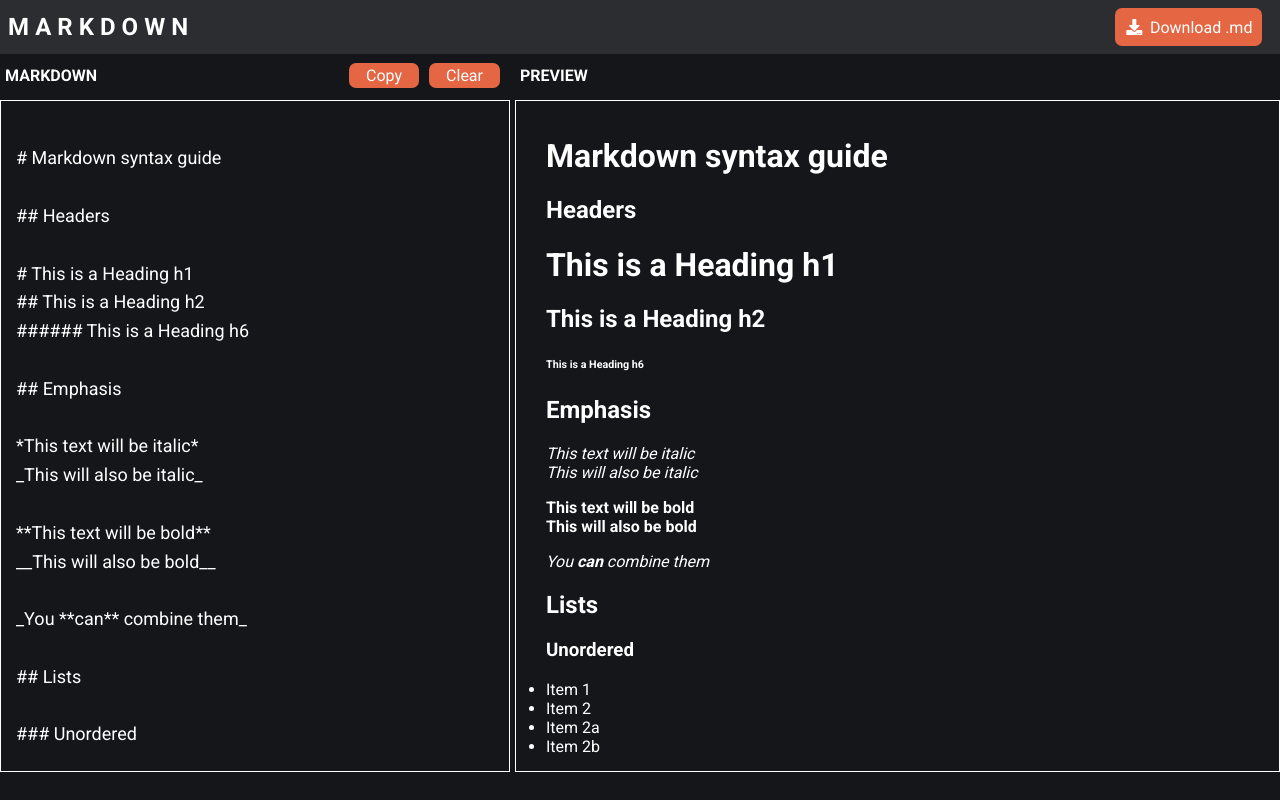
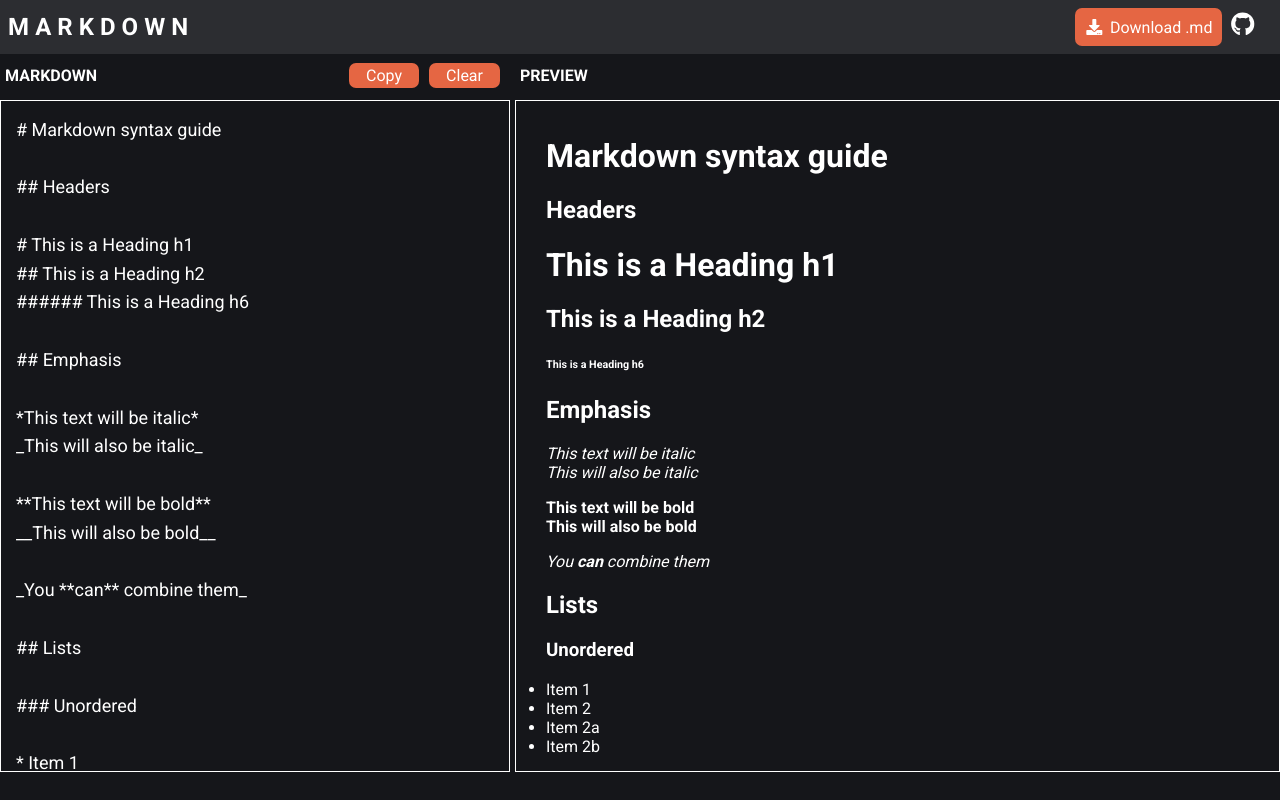
Before and after one commit to abishek0057/markdown-editor, a React (Vite) app: page / in a window 1280 px wide. Built offline with nearby package versions, Linux system fonts and the light colour scheme.

Commit message:
add github profile and tweaks

```diff
--- a/src/Data/initialmsg.js
+++ b/src/Data/initialmsg.js
@@ -1,5 +1,4 @@
-const markdown = `
-# Markdown syntax guide
+const markdown = `# Markdown syntax guide
 
 ## Headers
 
--- a/src/components/TopBar.jsx
+++ b/src/components/TopBar.jsx
@@ -1,5 +1,6 @@
 import React from "react";
 import DownloadBtn from "./DownloadBtn";
+import { FaGithub } from "react-icons/fa";
 
 const TopBar = ({ input, handleDownload }) => {
   return (
@@ -7,6 +8,14 @@ const TopBar = ({ input, handleDownload }) => {
       <h2>MARKDOWN</h2>
       <div className='saveDel'>
         <DownloadBtn handleDownload={handleDownload} input={input} />
+        <a
+          className='gitIcon'
+          href='https://github.com/abishek0057'
+          target='_blank'
+          rel='noopener noreferrer'
+        >
+          <FaGithub />
+        </a>
       </div>
     </div>
   );
--- a/src/styles/style.scss
+++ b/src/styles/style.scss
@@ -41,7 +41,7 @@ body{
         margin-left: 5%;
       }
       &:hover{
-        background-color: rgb(224, 83, 44)s
+        background-color: rgb(224, 83, 44);
     }
 }
 
@@ -51,9 +51,13 @@ body{
   opacity: 0.5;
 }
 
-.downloadIcon{
+.downloadIcon, .gitIcon{
     color: white;
     width: 25px;
+}
+
+.gitIcon{
+  transform: scale(1.5);
 }
 
 .saveDel{
```
